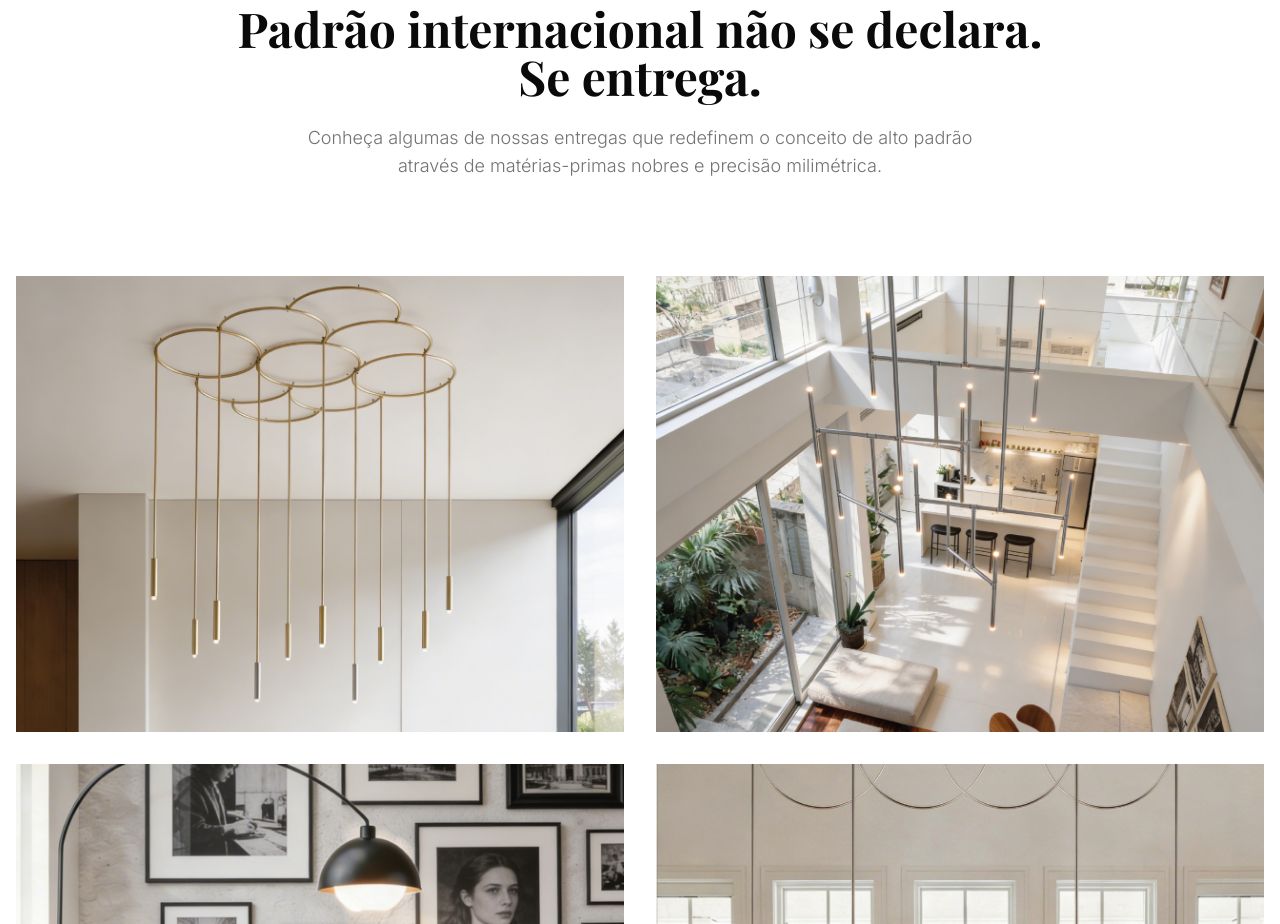
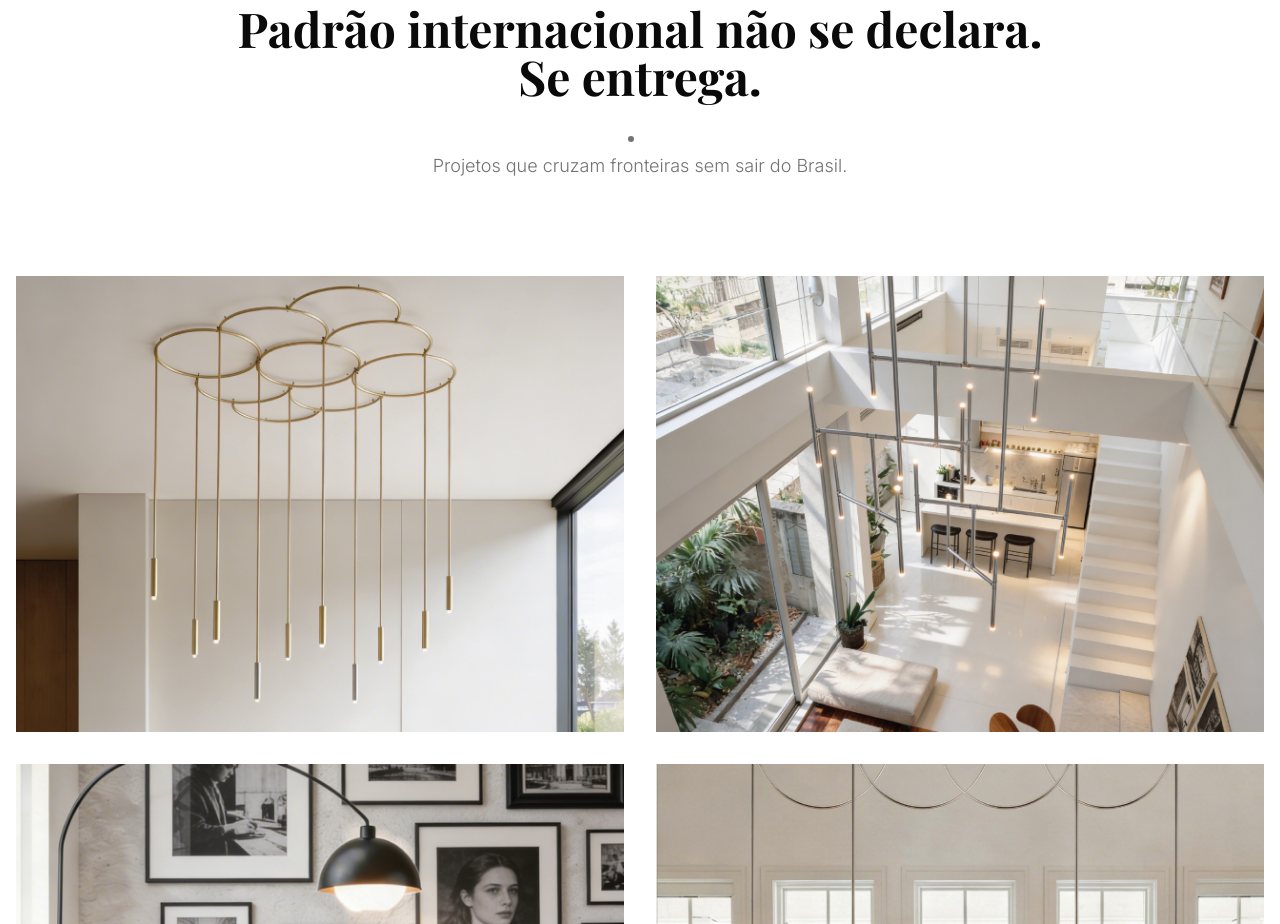
Before and after one commit to ResegundoBR/landing-page-klaxon-sf118bce9, a React (Vite) app: page / in a window 1280 px wide. Shown: the part 960-1884 px from the top of the page. Built offline with nearby package versions, Linux system fonts and the light colour scheme; a web font is replaced by a local one; what pocketbase would draw is missing.

Commit message:
Auto-commit after full sync (build simulation)

```diff
--- a/src/components/sections/ProjectsGrid.tsx
+++ b/src/components/sections/ProjectsGrid.tsx
@@ -40,8 +40,9 @@ export function ProjectsGrid() {
             Se entrega.
           </h2>
           <p className="text-muted-foreground text-lg max-w-2xl mx-auto font-light">
-            Conheça algumas de nossas entregas que redefinem o conceito de alto padrão através de
-            matérias-primas nobres e precisão milimétrica.
+            <li class="py-0">
+              <p>Projetos que cruzam fronteiras sem sair do Brasil.</p>
+            </li>
           </p>
         </div>
 
```
Also changed, not shown: .skip.config.json.
